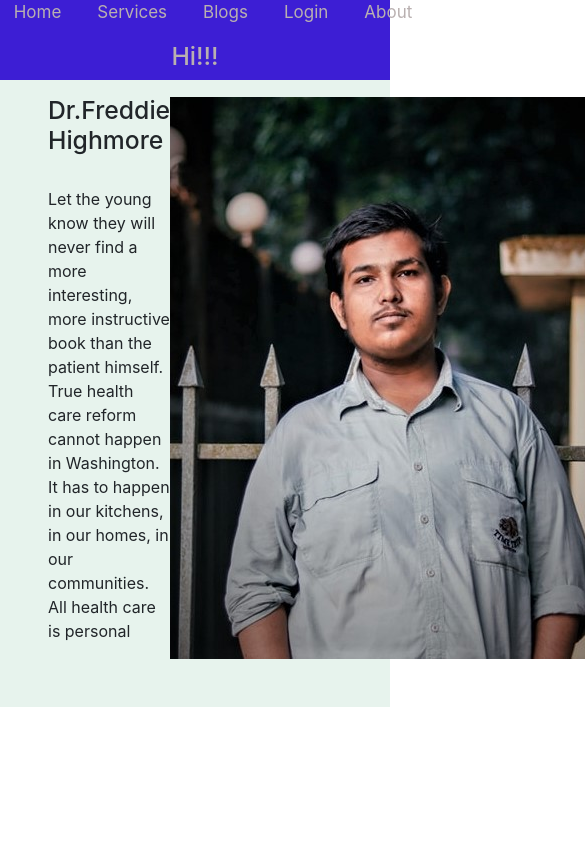
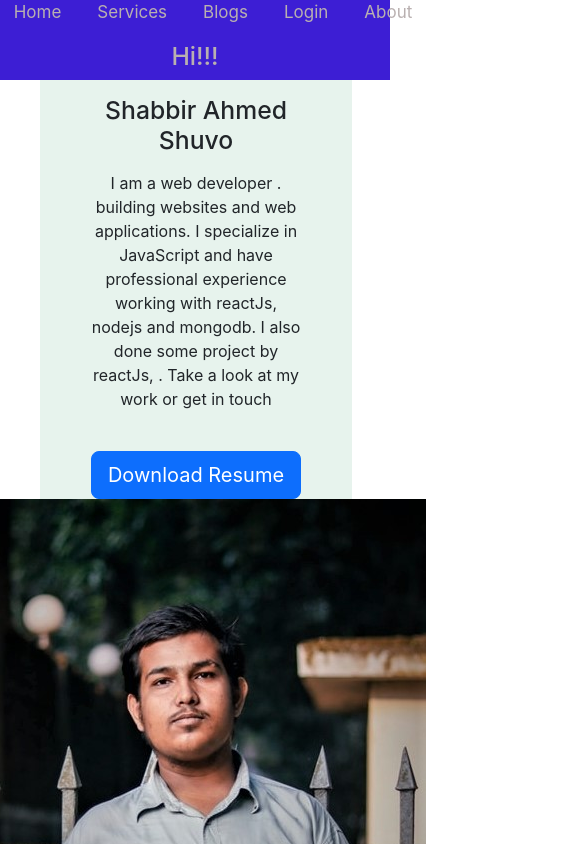
Before and after one commit to shabbirahmedshuvo01/my-special-portfolio, a React (Create React App) app: page / in a window 390 px wide. Shown: the top 844 px of the page, 585 px wide, since content can reach past the window. Built offline with nearby package versions, Linux system fonts and the light colour scheme.

Commit message:
banner set

```diff
--- /dev/null
+++ b/src/Components/Banner/Banner.css
@@ -0,0 +1,14 @@
+@media only screen and (max-width:576px) {
+    .work {
+        flex-direction: column;
+        margin: 40px;
+        width: 80%;
+    }
+}
+
+@media only screen and (min-width: 577px) and (max-width: 992px) {
+    .work {
+        flex-direction: column;
+        width: 100%;
+    }
+}
--- a/src/Components/Banner/Banner.js
+++ b/src/Components/Banner/Banner.js
@@ -1,14 +1,17 @@
 import React from 'react';
+import './Banner.css'
 import shuvo from '../../images/banner/shuvo.jpg';
+import rsm from '../../images/pdf/My Resume.pdf';
 
 const Banner = () => {
     return (
         <div>
-            <div className='d-flex align-items-center p-5 mt-5 bg-success p-2 text-dark bg-opacity-10 justify-content-evenly'>
-                <div>
-                    <h2>Dr.Freddie Highmore</h2>
+            <div className='d-flex align-items-center p-5 mt-5 bg-success p-2 text-dark bg-opacity-10 justify-content-evenly work'>
+                <div className='App'>
+                    <h2 className='font-weight-bold'>Shabbir Ahmed Shuvo</h2>
+                    <p className='mt-3 mx-auto'>I am a web developer . building websites and web applications. I specialize in JavaScript and have professional experience working with reactJs, nodejs and mongodb. I also done some project by reactJs, . Take a look at my work or get in touch</p>
                     <br />
-                    <p>Let the young know they will never find a more interesting, more instructive book than the patient himself. <br /> True health care reform cannot happen in Washington. It has to happen in our kitchens, <br /> in our homes, in our communities. All health care is personal</p>
+                    <a href={rsm} className='btn btn-primary btn-lg' download={rsm} >Download Resume</a>
                 </div>
                 <div>
                     <img src={shuvo} alt="" />
```
Also changed, not shown: 1 other file (tests, documents, lock files or other folders).
